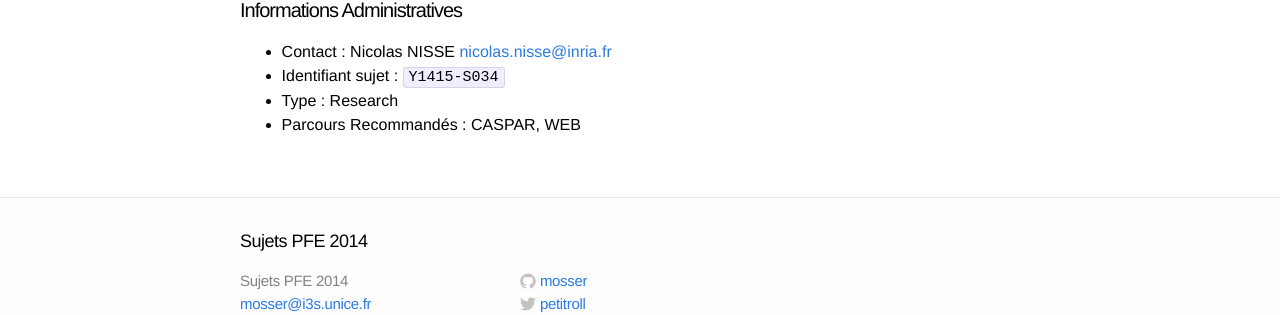
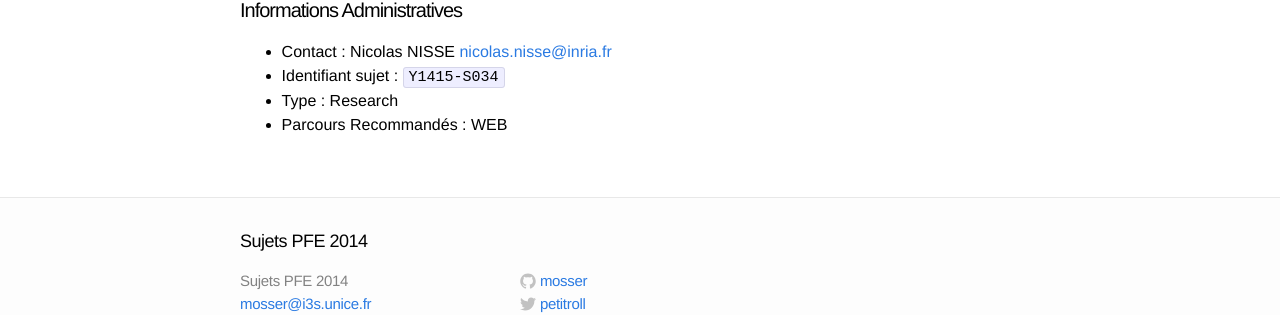
Before and after one commit to gmolines/pfe, a Jekyll site: the page built from _posts/2014-09-15-Y1415-S034.markdown, in a window 1280 px wide. Shown: the part 1252-1567 px from the top of the page. Built offline with Jekyll 4.4.1, drawn with Linux system fonts in a browser that asks for light colours.

Commit message:
Update 2014-09-15-Y1415-S034.markdown

```diff
--- a/_posts/2014-09-15-Y1415-S034.markdown
+++ b/_posts/2014-09-15-Y1415-S034.markdown
@@ -2,7 +2,7 @@
 layout: post
 title: "Calcul de “bonnes” décompositions de graphes"
 date: 2014-09-15 15:40:46
-categories: [dispo, caspar, web]
+categories: [dispo, web]
 pid: Y1415-S034
 type: Research
 contact: Nicolas NISSE
@@ -34,4 +34,4 @@
   * Contact : Nicolas NISSE <nicolas.nisse@inria.fr>
   * Identifiant sujet : `Y1415-S034`
   * Type : Research
-  * Parcours Recommandés : CASPAR, WEB
+  * Parcours Recommandés :  WEB
```
